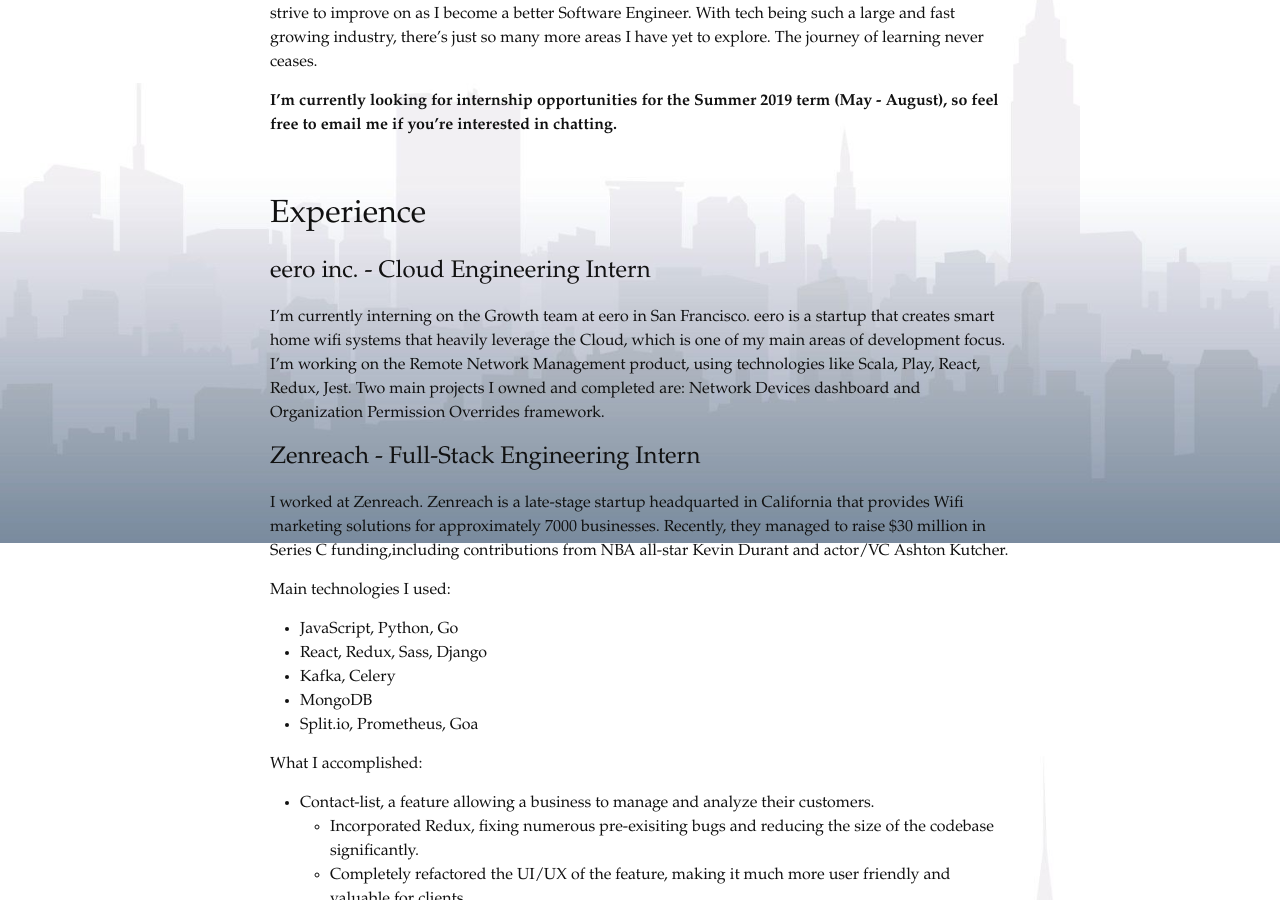
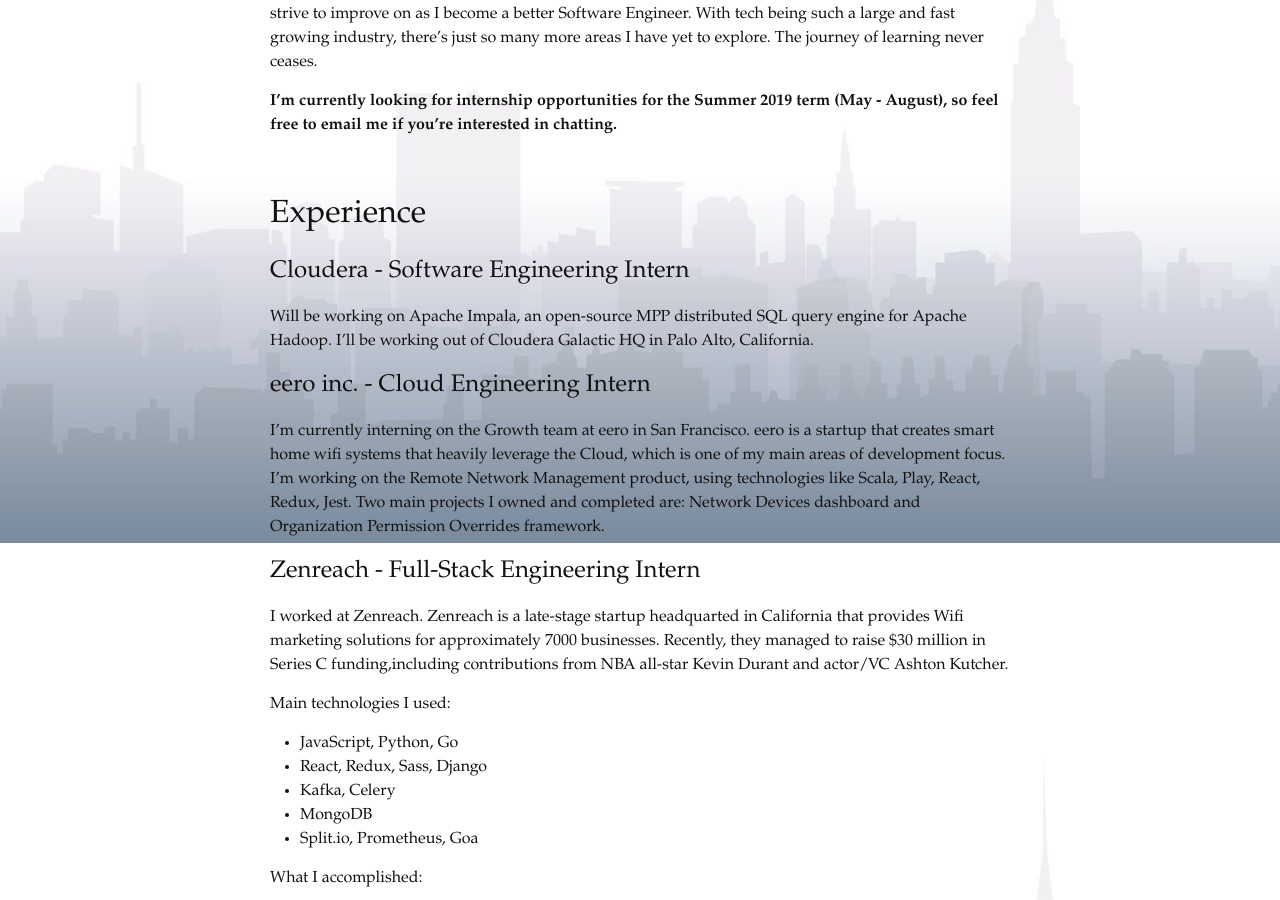
Before and after one commit to exue026/mysite, a Jekyll site: the page built from index.md, in a window 1280 px wide and 900 px high, scrolled down 357 px. Built offline with Jekyll 4.4.1, drawn with Linux system fonts in a browser that asks for light colours; our own code applies the rules of GitHub Pages for plain Markdown files.

Commit message:
cloudera

```diff
--- a/index.md
+++ b/index.md
@@ -15,6 +15,10 @@
 <br>
 
 # Experience
+
+## Cloudera - Software Engineering Intern
+
+Will be working on Apache Impala, an open-source MPP distributed SQL query engine for Apache Hadoop. I'll be working out of Cloudera Galactic HQ in Palo Alto, California.
 
 ## eero inc. - Cloud Engineering Intern
 
```
